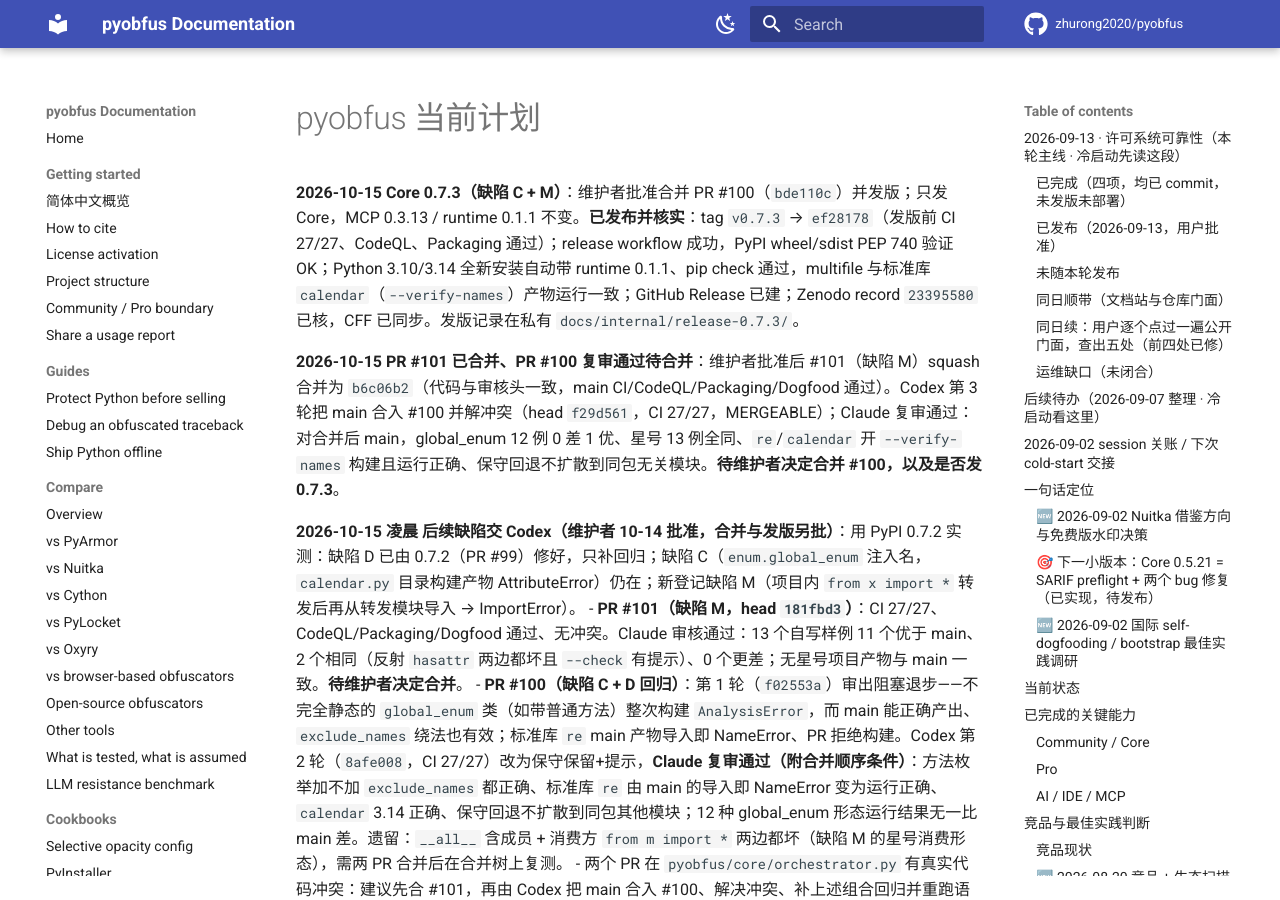
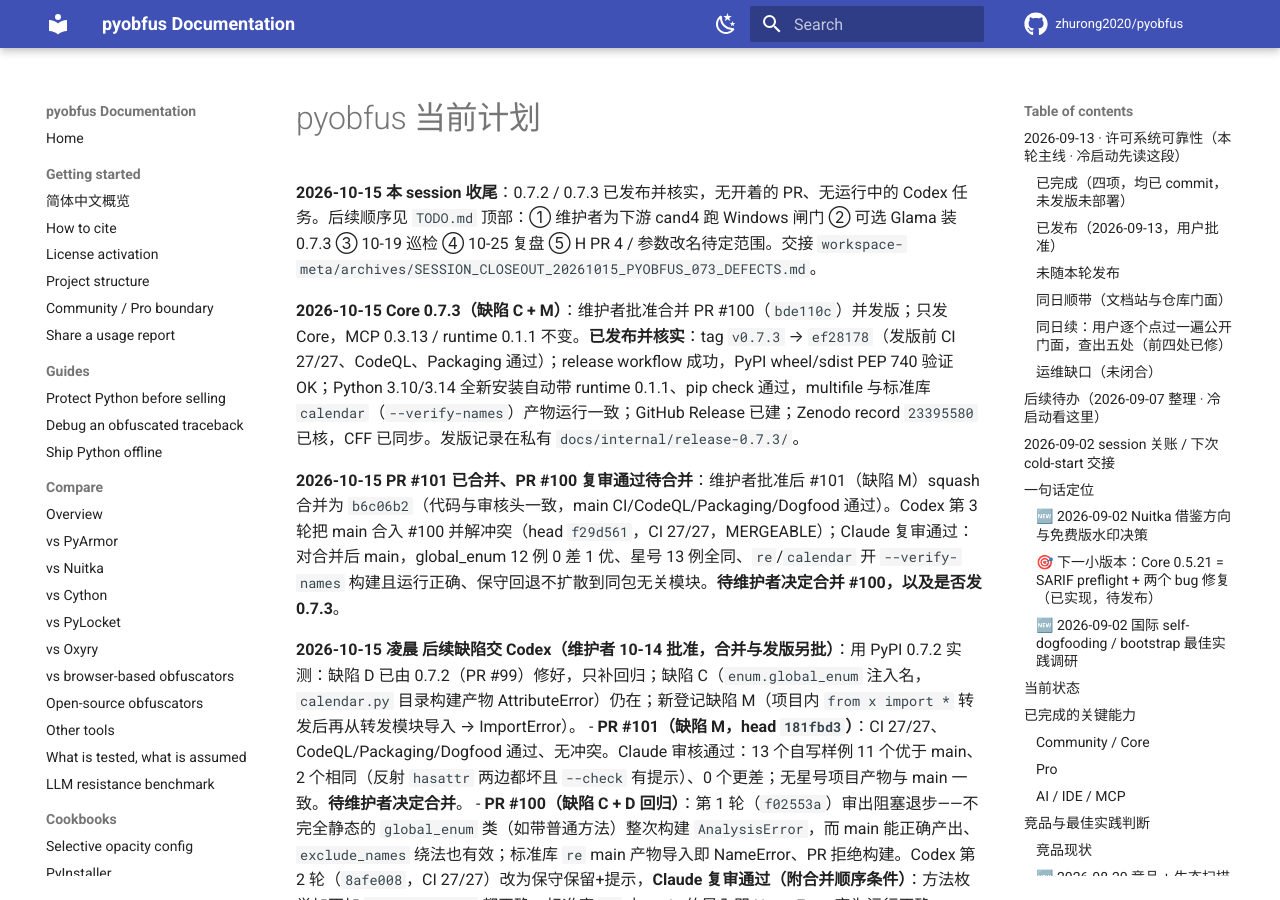
Before and after one commit to zhurong2020/pyobfus, an MkDocs documentation site: the page built from docs/CURRENT_PLAN_ZH.md, in a window 1280 px wide and 900 px high. Built offline with MkDocs 1.6.1 and Material for MkDocs 9.7.7, drawn with Linux system fonts in a browser that asks for light colours; comment, search, counter and statistics services are not loaded.

Commit message:
docs: close the 10-14/15 session (0.7.2, 0.7.3)
Co-Authored-By: Claude Opus 5.5 <noreply@anthropic.com>

```diff
--- a/docs/CURRENT_PLAN_ZH.md
+++ b/docs/CURRENT_PLAN_ZH.md
@@ -1,4 +1,6 @@
 # pyobfus 当前计划
+
+**2026-10-15 本 session 收尾**：0.7.2 / 0.7.3 已发布并核实，无开着的 PR、无运行中的 Codex 任务。后续顺序见 `TODO.md` 顶部：① 维护者为下游 cand4 跑 Windows 闸门 ② 可选 Glama 装 0.7.3 ③ 10-19 巡检 ④ 10-25 复盘 ⑤ H PR 4 / 参数改名待定范围。交接 `workspace-meta/archives/SESSION_CLOSEOUT_20261015_PYOBFUS_073_DEFECTS.md`。
 
 **2026-10-15 Core 0.7.3（缺陷 C + M）**：维护者批准合并 PR #100（`bde110c`）并发版；只发 Core，MCP 0.3.13 / runtime 0.1.1 不变。**已发布并核实**：tag `v0.7.3` → `ef28178`（发版前 CI 27/27、CodeQL、Packaging 通过）；release workflow 成功，PyPI wheel/sdist PEP 740 验证 OK；Python 3.10/3.14 全新安装自动带 runtime 0.1.1、pip check 通过，multifile 与标准库 `calendar`（`--verify-names`）产物运行一致；GitHub Release 已建；Zenodo record `23395580` 已核，CFF 已同步。发版记录在私有 `docs/internal/release-0.7.3/`。
 
```
Also changed, not shown: CLAUDE.md (+2 -2 lines).
